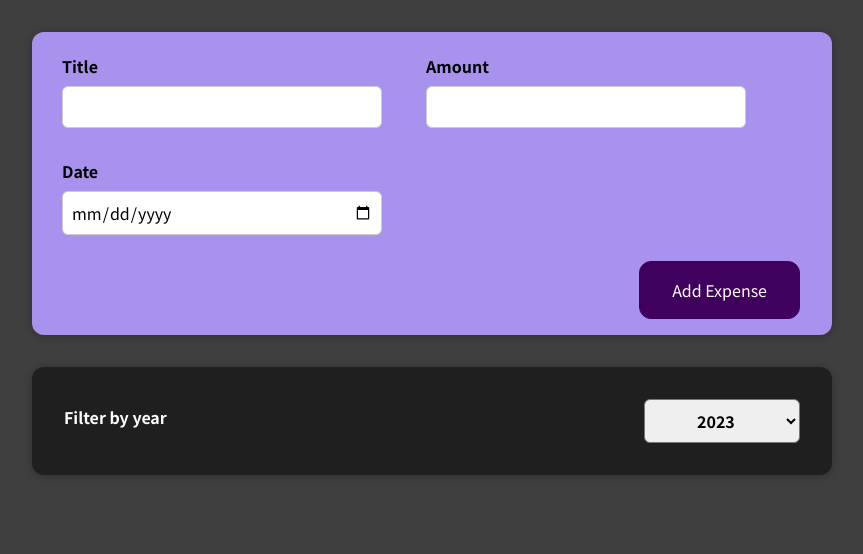
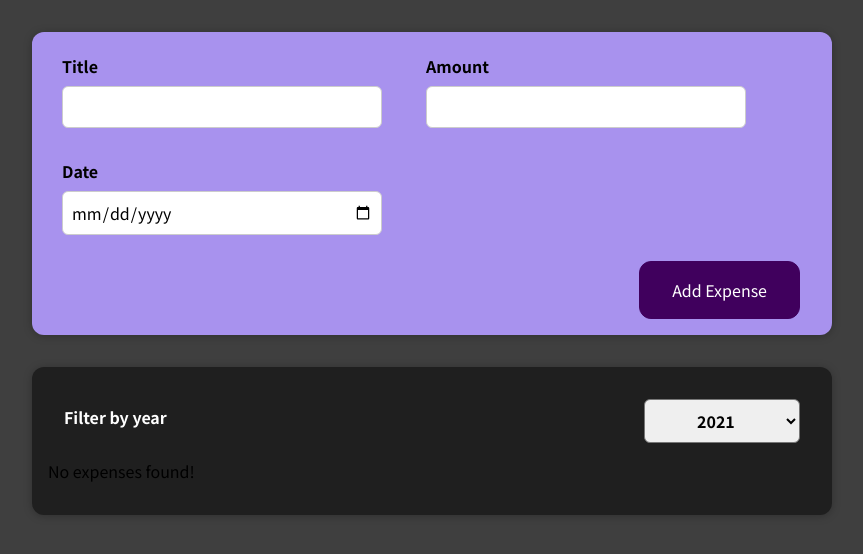
Before and after one commit to JeanCremonezzi/tabela_despesas, a React (Create React App) app: page / in a window 1280 px wide. Shown: the top 554 px of the page, without its empty margins (208-1071 px from the left). Built offline with nearby package versions, Linux system fonts and the light colour scheme.

Commit message:
Filtragem de expenses

```diff
--- a/src/components/Expenses/Expenses.js
+++ b/src/components/Expenses/Expenses.js
@@ -12,6 +12,25 @@ function Expenses(props) {
 		setFilter(filter);
 	};
 
+	const filteredExpenses = props.items.filter((expense) => {
+		return expense.date.getFullYear().toString() === filter
+	});
+
+	let expensesContent = <p>No expenses found!</p>;
+
+	if (filteredExpenses.length > 0) {
+		expensesContent = filteredExpenses.map((expense => {
+			return (
+				<ExpenseItem
+					key={expense.id}
+					title={expense.title}
+					amount={expense.amount}
+					date={expense.date}
+				/>
+			);
+		}))
+	}
+
 	return (
 		<Card className="expenses">
 			<ExpensesFilter
@@ -19,16 +38,8 @@ function Expenses(props) {
 				selectedFilter={filter}
 			/>
 
-			{props.items.map((expense) => {
-				return (
-					<ExpenseItem
-						key={expense.id}
-						title={expense.title}
-						amount={expense.amount}
-						date={expense.date}
-					/>
-				);
-			})}
+			{expensesContent}
+
 		</Card>
 	);
 }
--- a/src/components/ExpensesFilter/ExpensesFilter.js
+++ b/src/components/ExpensesFilter/ExpensesFilter.js
@@ -10,10 +10,10 @@ function ExpensesFilter(props) {
 			<div className="expenses-filter__control">
 				<label>Filter by year</label>
 				<select value={props.selectedFilter} onChange={filterHandler}>
-					<option value="2022">2024</option>
-					<option value="2021">2023</option>
-					<option value="2020">2022</option>
-					<option value="2019">2021</option>
+					<option value="2024">2024</option>
+					<option value="2023">2023</option>
+					<option value="2022">2022</option>
+					<option value="2021">2021</option>
 				</select>
 			</div>
 		</section>
```
